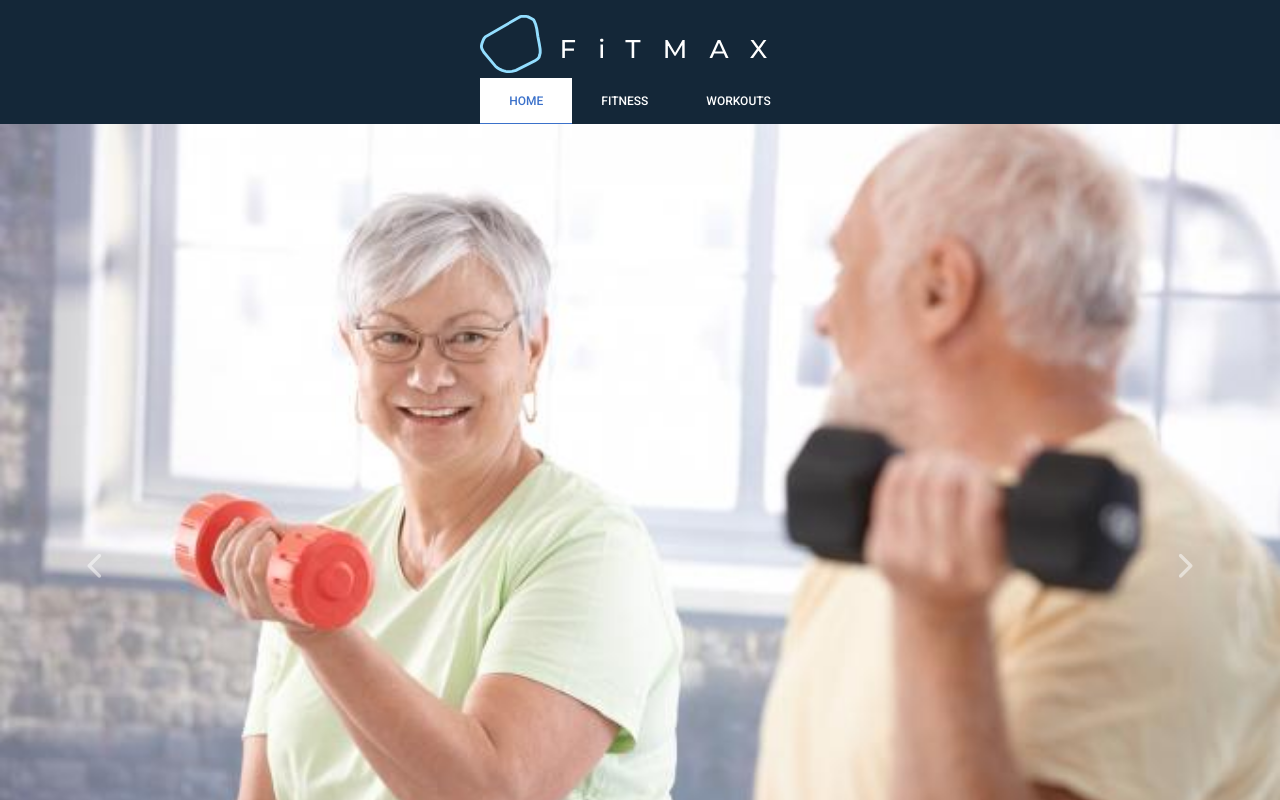
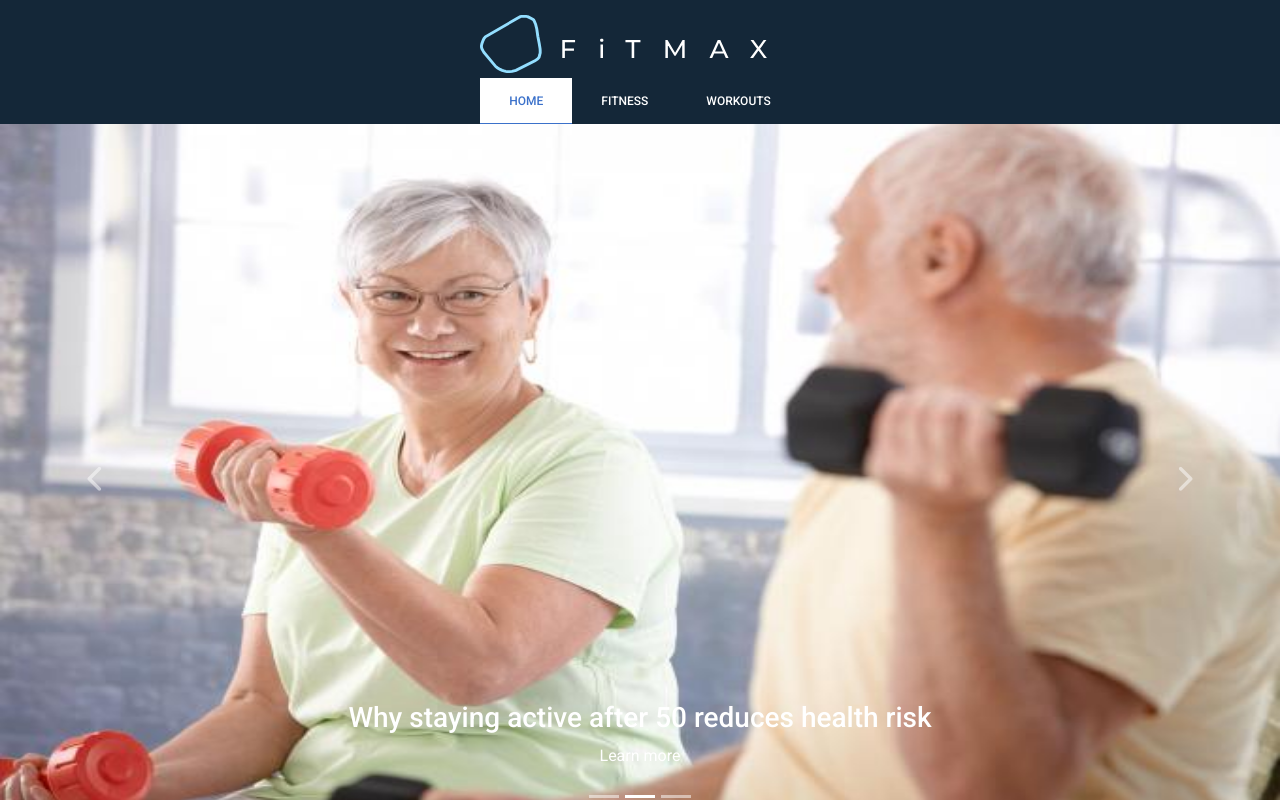
Before and after one commit to umairshah14/FitMax, a React (Create React App) app: page / in a window 1280 px wide. Shown: the top 800 px of the page. Built offline with nearby package versions, Linux system fonts and the light colour scheme; what @material-tailwind/react would draw is missing.

Commit message:
changed parent div and child div dimensions to display data w/o conflict

```diff
--- a/src/assets/styles/Home.css
+++ b/src/assets/styles/Home.css
@@ -9,8 +9,14 @@
 
 .carouselParent
 {
-    height: 200px;
+    height: 700px;
     margin-bottom: 10%;
+}
+
+.imgSlider
+{
+    height: 700px;
+    width: 100%;
 }
 
 .metricsCard
--- a/src/components/bootstrapCarousel.js
+++ b/src/components/bootstrapCarousel.js
@@ -10,7 +10,7 @@ function UncontrolledExample() {
       <Carousel> {/* carousel parent container */}
         <Carousel.Item> {/* carousel container for the 1st image  */}
           <img
-            className="d-block w-100"
+            className="imgSlider"
             src={running}
             alt="running before sunrise"
           />
@@ -22,7 +22,7 @@ function UncontrolledExample() {
 
         <Carousel.Item> {/* carousel container for the 2nd image  */}
           <img
-            className="d-block w-100"
+            className="imgSlider"
             src= {old_people}
             alt="old people exercising"
           />
@@ -36,7 +36,7 @@ function UncontrolledExample() {
 
         <Carousel.Item> {/* carousel container for the 3rd image  */}
           <img
-            className="d-block w-100"
+            className="imgSlider"
             src= {running_2}
             alt="home_workouts"
           />
```
